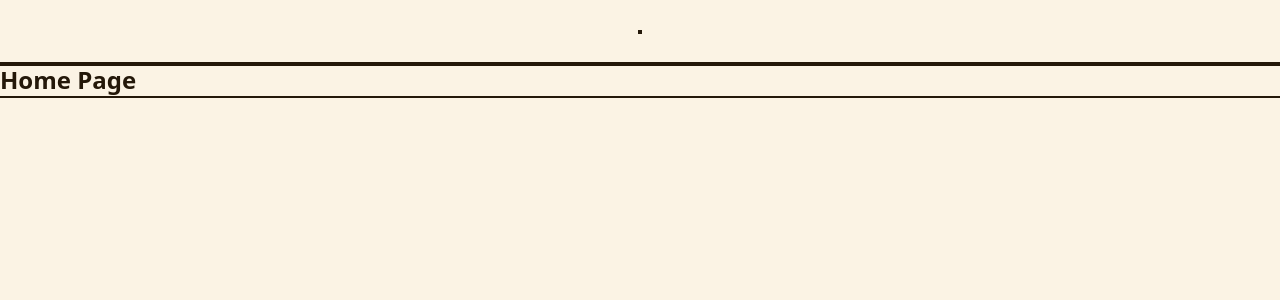
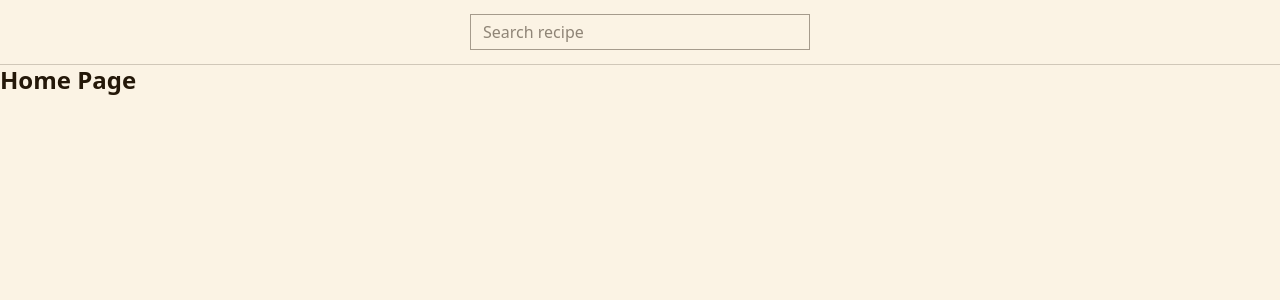
Before and after one commit to NasserBlacker/Cafex, a Next.js app: page / in a window 1280 px wide. Shown: the top 300 px of the page. Built offline with nearby package versions, Linux system fonts and the light colour scheme.

Commit message:
feat: add search input component

```diff
--- /dev/null
+++ b/src/components/common/search/index.ts
@@ -0,0 +1 @@
+export { SearchInput } from "./input";
--- /dev/null
+++ b/src/components/common/search/input.tsx
@@ -0,0 +1,64 @@
+"use client";
+
+import { useCallback, useEffect, useRef, useState } from "react";
+
+function SearchInput() {
+  const [query, setQuery] = useState<string>("");
+  const [isOpen, setIsOpen] = useState<boolean>(false);
+
+  const inputRef = useRef<HTMLInputElement>(null);
+  const dropdownRef = useRef<HTMLDivElement>(null);
+
+  // * close dropdown when clicking outside dropdown
+  useEffect(() => {
+    const handleClickOutside = (event: MouseEvent) => {
+      if (
+        dropdownRef.current &&
+        !dropdownRef.current.contains(event.target as Node)
+      ) {
+        setIsOpen(false);
+        inputRef.current?.blur();
+      }
+    };
+
+    document.addEventListener("mousedown", handleClickOutside);
+    return () => {
+      document.removeEventListener("mousedown", handleClickOutside);
+    };
+  }, []);
+
+  const handleQueryInput = useCallback(
+    (e: React.ChangeEvent<HTMLInputElement>) => {
+      const value = e?.target.value as string;
+      setQuery(value);
+
+      if (value.trim() !== "" && value.length > 0) {
+        setIsOpen(true);
+      }
+    },
+    []
+  );
+
+  return (
+    <div ref={dropdownRef} className="w-85 h-9 flex relative">
+      <div className="flex flex-grow border border-brown-900/40 rounded-none focus-within:border-brown-900 focus-within:shadow-[inset_0_0_0_1px_theme('color.brown.900')]">
+        <input
+          value={query}
+          ref={inputRef}
+          autoCorrect="off"
+          autoComplete="off"
+          autoCapitalize="off"
+          spellCheck={false}
+          onChange={handleQueryInput}
+          placeholder="Search recipe"
+          className="flex flex-1 h-full text-base font-medium px-3 outline-none"
+        />
+      </div>
+      {isOpen ? (
+        <div className="w-full h-80 bg-brown-100 border border-brown-900/40 mt-[1px] absolute top-full"></div>
+      ) : null}
+    </div>
+  );
+}
+
+export { SearchInput };
--- a/src/components/website/navbar.tsx
+++ b/src/components/website/navbar.tsx
@@ -1,7 +1,11 @@
+import { SearchInput } from "@/components/common/search";
+
 export default function Navbar() {
   return (
     <header className="w-full h-16 p-4 flex-center shadow-[0_1px_0_0_transparent] shadow-brown-900/20">
-      <div></div>
+      <div>
+        <SearchInput />
+      </div>
     </header>
   );
 }
--- a/src/styles/globals.css
+++ b/src/styles/globals.css
@@ -29,11 +29,6 @@
 }
 
 @layer base {
-  *,
-  *::before,
-  *::after {
-    @apply outline-brown-900 outline-2;
-  }
   body {
     @apply bg-brown-100 text-brown-900;
   }
```
